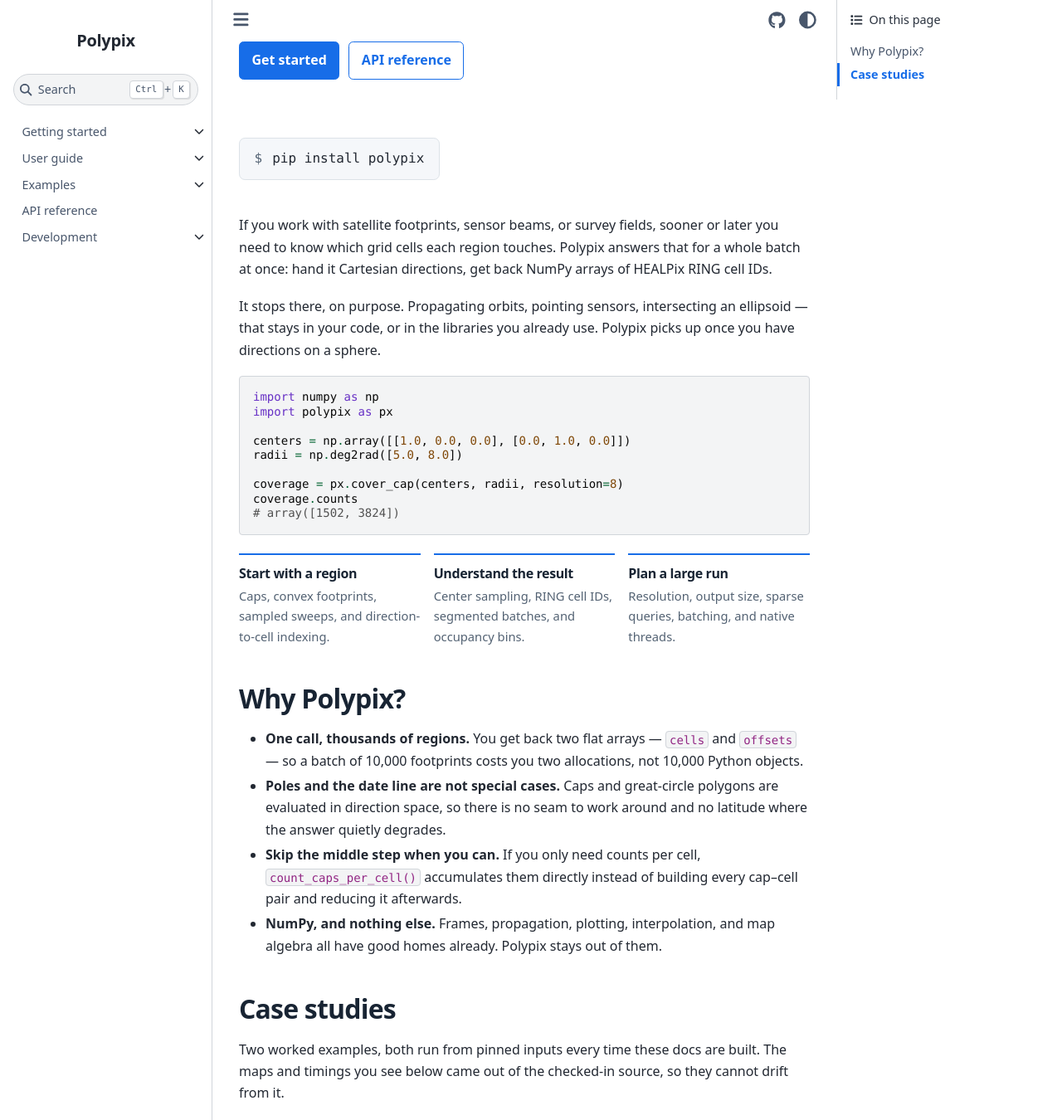
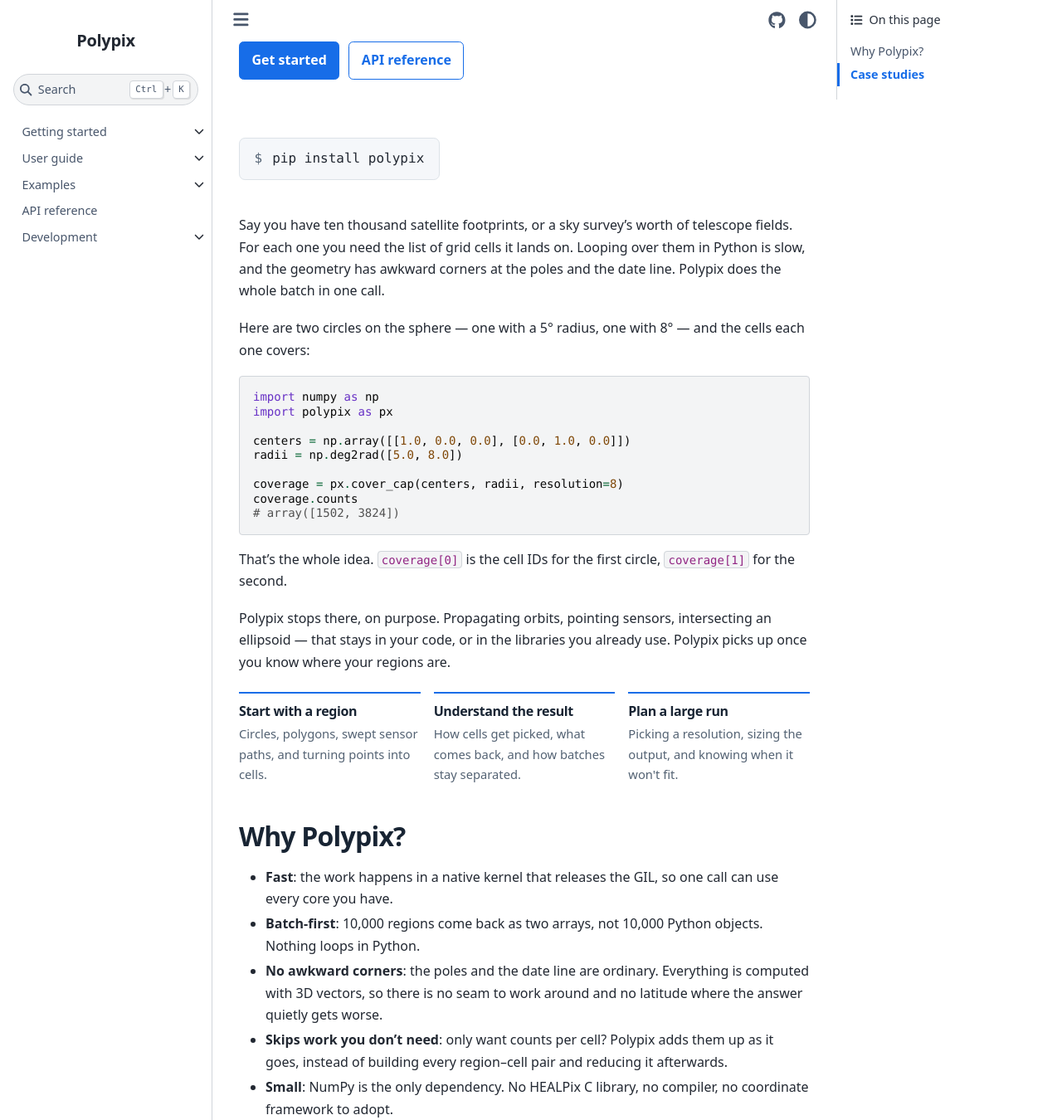
Before and after one commit to JochimMaene/polypix, a Sphinx documentation site: the page built from docs/index.md, in a window 1280 px wide and 1400 px high, scrolled down 349 px, cut to the strip 0-1350 px from the top of the window. Shown: the whole strip at 83% size. Built offline with Sphinx 7.4.7 and the Sphinx Book theme 1.1.4, drawn with Linux system fonts in a browser that asks for light colours; some of the changed text lies outside the part shown.

Commit message:
docs: rewrite the hero in plain language
"Fast batch rasterization of spherical regions onto the HEALPix RING grid"
stacked three unexplained terms before saying anything a reader could
picture, and "deterministic cell-center membership" was worse. A reader
who does not already know HEALPix learned nothing from the first screen.

Lead with the question the library answers, in words someone can follow:

  Which grid cells does this region cover? Answered for millions of
  regions at once.

  Give Polypix circles, polygons, or the path a moving sensor sweeps out.
  Get back the HEALPix cells they cover, as plain NumPy arrays.

Caps become circles, convex footprints become polygons, sampled sweep
edges become the path a sensor sweeps out. The precise vocabulary still
arrives, but in the guide, once there is something to attach it to.

The feature list follows FastAPI's shape: a short label, then one plain
sentence about what it gets you. Same treatment for the README opening and
the PyPI description, which had the same problem.

````diff
--- a/docs/index.md
+++ b/docs/index.md
@@ -2,23 +2,22 @@
 # Polypix
 
 :::{container} polypix-hero
-<p class="tagline">Fast batch rasterization of spherical regions onto the HEALPix RING grid.</p>
+<p class="tagline">Which grid cells does this region cover? Answered for millions of regions at once.</p>
 
-<p class="scope">Pass Cartesian directions, caps, convex footprints, or sampled sweep edges. Polypix returns NumPy arrays with deterministic cell-center membership.</p>
+<p class="scope">Give Polypix circles, polygons, or the path a moving sensor sweeps out. Get back the HEALPix cells they cover, as plain NumPy arrays.</p>
 
 <p class="polypix-actions"><a href="guide.html">Get started</a><a href="api.html">API reference</a></p>
 :::
 
 <div class="polypix-install"><span>pip install polypix</span></div>
 
-If you work with satellite footprints, sensor beams, or survey fields, sooner or
-later you need to know which grid cells each region touches. Polypix answers that
-for a whole batch at once: hand it Cartesian directions, get back NumPy arrays of
-HEALPix RING cell IDs.
+Say you have ten thousand satellite footprints, or a sky survey's worth of
+telescope fields. For each one you need the list of grid cells it lands on.
+Looping over them in Python is slow, and the geometry has awkward corners at the
+poles and the date line. Polypix does the whole batch in one call.
 
-It stops there, on purpose. Propagating orbits, pointing sensors, intersecting an
-ellipsoid — that stays in your code, or in the libraries you already use. Polypix
-picks up once you have directions on a sphere.
+Here are two circles on the sphere — one with a 5° radius, one with 8° — and the
+cells each one covers:
 
 ```python
 import numpy as np
@@ -32,34 +31,42 @@
 # array([1502, 3824])
 ```
 
+That's the whole idea. `coverage[0]` is the cell IDs for the first circle,
+`coverage[1]` for the second.
+
+Polypix stops there, on purpose. Propagating orbits, pointing sensors,
+intersecting an ellipsoid — that stays in your code, or in the libraries you
+already use. Polypix picks up once you know where your regions are.
+
 <div class="polypix-paths">
   <div>
     <h3><a href="guide.html">Start with a region</a></h3>
-    <p>Caps, convex footprints, sampled sweeps, and direction-to-cell indexing.</p>
+    <p>Circles, polygons, swept sensor paths, and turning points into cells.</p>
   </div>
   <div>
     <h3><a href="concepts.html">Understand the result</a></h3>
-    <p>Center sampling, RING cell IDs, segmented batches, and occupancy bins.</p>
+    <p>How cells get picked, what comes back, and how batches stay separated.</p>
   </div>
   <div>
     <h3><a href="performance.html">Plan a large run</a></h3>
-    <p>Resolution, output size, sparse queries, batching, and native threads.</p>
+    <p>Picking a resolution, sizing the output, and knowing when it won't fit.</p>
   </div>
 </div>
 
 ## Why Polypix?
 
-- **One call, thousands of regions.** You get back two flat arrays — `cells` and
-  `offsets` — so a batch of 10,000 footprints costs you two allocations, not
-  10,000 Python objects.
-- **Poles and the date line are not special cases.** Caps and great-circle
-  polygons are evaluated in direction space, so there is no seam to work around
-  and no latitude where the answer quietly degrades.
-- **Skip the middle step when you can.** If you only need counts per cell,
-  `count_caps_per_cell()` accumulates them directly instead of building every
-  cap–cell pair and reducing it afterwards.
-- **NumPy, and nothing else.** Frames, propagation, plotting, interpolation, and
-  map algebra all have good homes already. Polypix stays out of them.
+- **Fast**: the work happens in a native kernel that releases the GIL, so one
+  call can use every core you have.
+- **Batch-first**: 10,000 regions come back as two arrays, not 10,000 Python
+  objects. Nothing loops in Python.
+- **No awkward corners**: the poles and the date line are ordinary. Everything
+  is computed with 3D vectors, so there is no seam to work around and no
+  latitude where the answer quietly gets worse.
+- **Skips work you don't need**: only want counts per cell? Polypix adds them up
+  as it goes, instead of building every region–cell pair and reducing it
+  afterwards.
+- **Small**: NumPy is the only dependency. No HEALPix C library, no compiler, no
+  coordinate framework to adopt.
 
 ## Case studies
 
--- a/pyproject.toml
+++ b/pyproject.toml
@@ -5,7 +5,7 @@
 [project]
 name = "polypix"
 dynamic = ["version"]
-description = "Fast batch HEALPix rasterization and occupancy reduction for spherical regions."
+description = "Fast batch HEALPix coverage for circles, polygons, and swept paths on a sphere."
 keywords = ["healpix", "spherical-geometry", "geospatial", "astronomy", "rasterization"]
 classifiers = [
   "Development Status :: 4 - Beta",
````
Also changed, not shown: README.md (+6 -4 lines).
